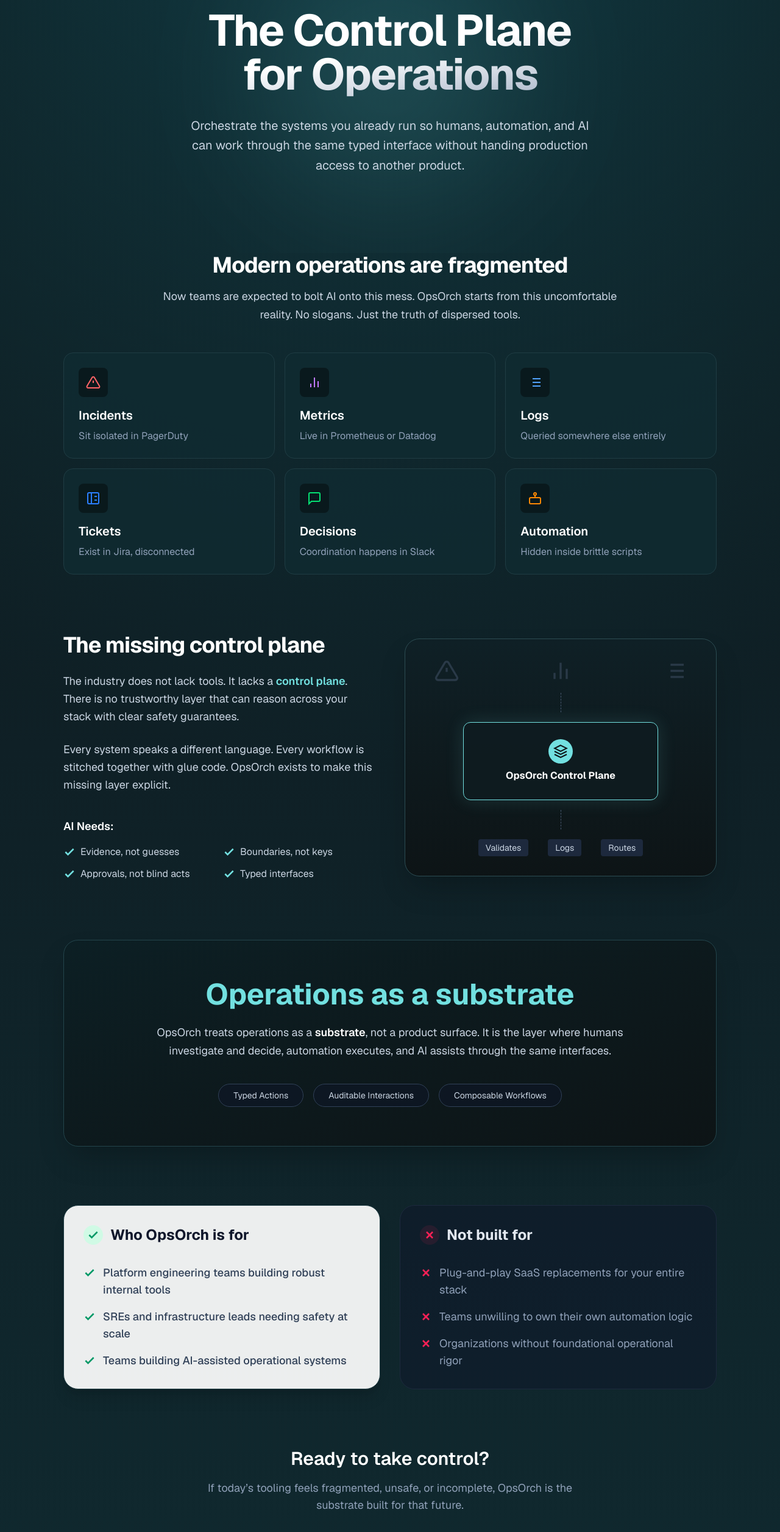
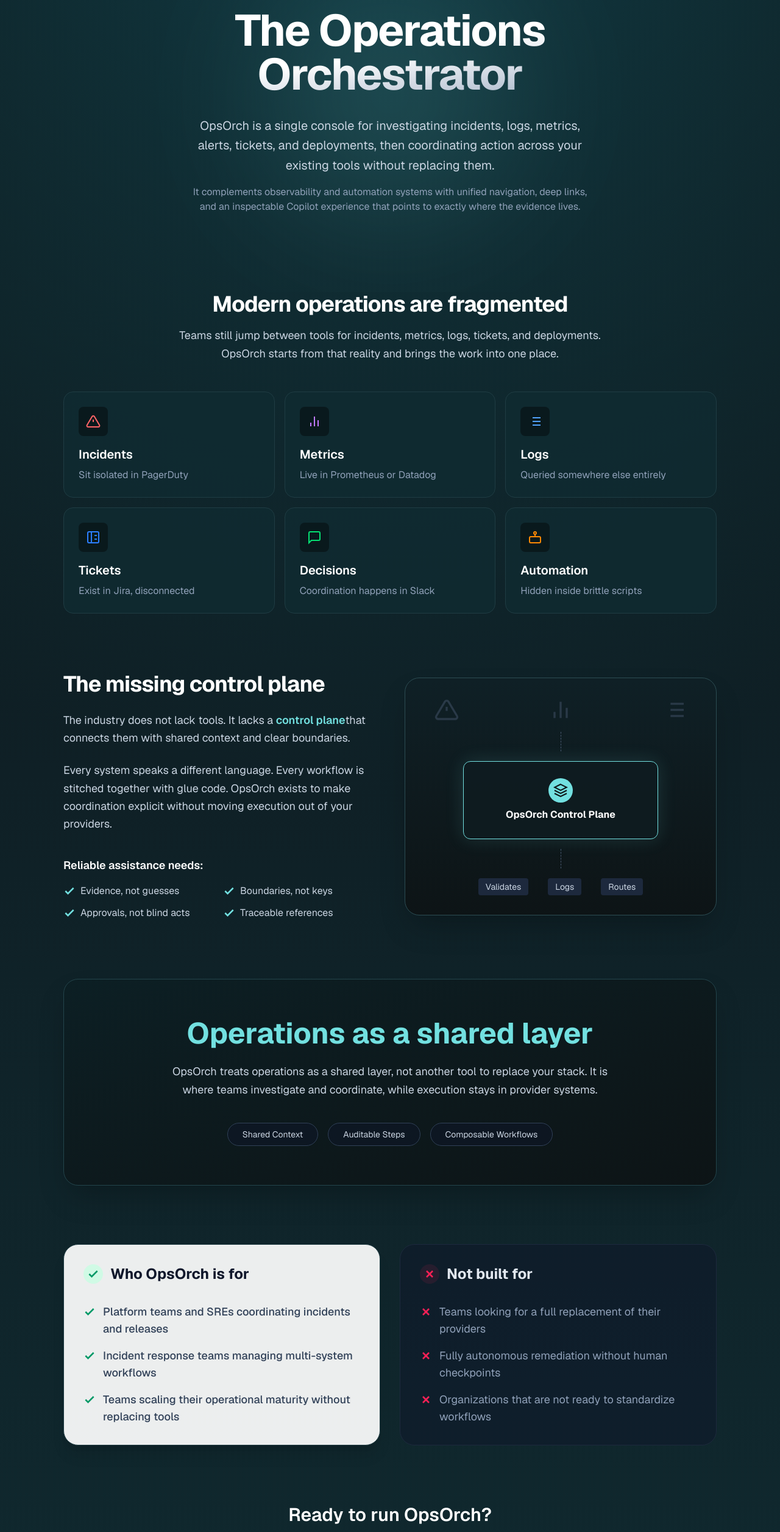
Before and after one commit to OpsOrch/opsorch-com, a Next.js app: page /about in a window 1280 px wide. Shown: the part 234-2746 px from the top of the page at 61% size. Built offline with nearby package versions, Linux system fonts and the light colour scheme.

Commit message:
Updated with new pillar.

```diff
--- a/app/about/page.tsx
+++ b/app/about/page.tsx
@@ -7,7 +7,7 @@
 export const metadata: Metadata = {
     title: "About OpsOrch",
     description:
-        "Understand the OpsOrch philosophy: unify fractured operations, introduce a safe control plane for AI, and treat ops as a substrate built for platform teams.",
+        "Why OpsOrch exists: unify investigation and coordination in one console while keeping execution in your existing tools.",
     alternates: {
         canonical: pageUrl,
     },
@@ -15,7 +15,7 @@
         url: pageUrl,
         title: "About OpsOrch",
         description:
-            "Why OpsOrch exists, what problem it solves, and who it is built for across platform, SRE, and AI-ops teams.",
+            "Why OpsOrch exists, what it solves, and who it is built for across platform, SRE, and incident response teams.",
     },
 };
 
@@ -111,7 +111,7 @@
                                 "@type": "AboutPage",
                                 name: "About OpsOrch",
                                 description:
-                                    "Details on OpsOrch's mission to unify incidents, logs, metrics, tickets, messaging, and services.",
+                                    "Details on OpsOrch's mission to unify investigation and coordination across operational tools.",
                                 url: pageUrl,
                                 isPartOf: {
                                     "@type": "WebSite",
@@ -131,12 +131,16 @@
                         Our Mission
                     </p>
                     <h1 className="bg-gradient-to-br from-white via-white to-slate-400 bg-clip-text text-5xl font-bold tracking-tight text-transparent sm:text-7xl">
-                        The Control Plane <br className="hidden sm:block" />
-                        for Operations
+                        The Operations <br className="hidden sm:block" />
+                        Orchestrator
                     </h1>
                     <p className="mx-auto mt-8 max-w-2xl text-xl leading-relaxed text-slate-300">
-                        Orchestrate the systems you already run so humans, automation, and AI can work through the same typed
-                        interface without handing production access to another product.
+                        OpsOrch is a single console for investigating incidents, logs, metrics, alerts, tickets, and deployments,
+                        then coordinating action across your existing tools without replacing them.
+                    </p>
+                    <p className="mx-auto mt-4 max-w-2xl text-base text-slate-400">
+                        It complements observability and automation systems with unified navigation, deep links, and an inspectable Copilot
+                        experience that points to exactly where the evidence lives.
                     </p>
                 </div>
                 {/* Background glow effects */}
@@ -150,8 +154,8 @@
                     <div className="mb-12 md:text-center">
                         <SectionHeading>Modern operations are fragmented</SectionHeading>
                         <SectionText className="mt-4 max-w-3xl md:mx-auto">
-                            Now teams are expected to bolt AI onto this mess. OpsOrch starts from this uncomfortable
-                            reality. No slogans. Just the truth of dispersed tools.
+                            Teams still jump between tools for incidents, metrics, logs, tickets, and deployments. OpsOrch starts
+                            from that reality and brings the work into one place.
                         </SectionText>
                     </div>
 
@@ -180,18 +184,18 @@
                     <div className="space-y-6">
                         <SectionHeading>The missing control plane</SectionHeading>
                         <SectionText>
-                            The industry does not lack tools. It lacks a <span className="text-[var(--accent)] font-semibold">control plane</span>.
-                            There is no trustworthy layer that can reason across your stack with clear safety guarantees.
+                            The industry does not lack tools. It lacks a <span className="text-[var(--accent)] font-semibold">control plane</span>
+                            that connects them with shared context and clear boundaries.
                         </SectionText>
                         <SectionText>
                             Every system speaks a different language. Every workflow is stitched together with glue code.
-                            OpsOrch exists to make this missing layer explicit.
+                            OpsOrch exists to make coordination explicit without moving execution out of your providers.
                         </SectionText>
 
                         <div className="pt-4">
-                            <h3 className="text-lg font-semibold text-white">AI Needs:</h3>
+                            <h3 className="text-lg font-semibold text-white">Reliable assistance needs:</h3>
                             <ul className="mt-4 grid gap-3 sm:grid-cols-2">
-                                {["Evidence, not guesses", "Boundaries, not keys", "Approvals, not blind acts", "Typed interfaces"].map((req) => (
+                                {["Evidence, not guesses", "Boundaries, not keys", "Approvals, not blind acts", "Traceable references"].map((req) => (
                                     <li key={req} className="flex items-center gap-2 text-slate-300">
                                         <Icons.Check className="h-5 w-5 text-[var(--accent)]" />
                                         <span>{req}</span>
@@ -233,14 +237,13 @@
                 {/* Operations as Substrate */}
                 <section className="relative overflow-hidden rounded-3xl border border-[#23444b] bg-gradient-to-br from-[#0c1f24] to-[#0d1416] px-8 py-16 text-center shadow-2xl md:px-16">
                     <div className="relative z-10 mx-auto max-w-3xl">
-                        <h2 className="text-3xl font-bold text-[#72e0e0] md:text-5xl">Operations as a substrate</h2>
+                        <h2 className="text-3xl font-bold text-[#72e0e0] md:text-5xl">Operations as a shared layer</h2>
                         <SectionText className="mt-6">
-                            OpsOrch treats operations as a <span className="font-semibold text-white">substrate</span>, not a product surface.
-                            It is the layer where humans investigate and decide, automation executes, and AI assists through
-                            the same interfaces.
+                            OpsOrch treats operations as a shared layer, not another tool to replace your stack.
+                            It is where teams investigate and coordinate, while execution stays in provider systems.
                         </SectionText>
                         <div className="mt-10 flex flex-wrap justify-center gap-4">
-                            {["Typed Actions", "Auditable Interactions", "Composable Workflows"].map((tag) => (
+                            {["Shared Context", "Auditable Steps", "Composable Workflows"].map((tag) => (
                                 <span key={tag} className="rounded-full border border-slate-700 bg-slate-900/50 px-6 py-2 text-sm text-slate-300 backdrop-blur-sm">
                                     {tag}
                                 </span>
@@ -260,9 +263,9 @@
                         </h3>
                         <ul className="mt-8 space-y-4">
                             {[
-                                "Platform engineering teams building robust internal tools",
-                                "SREs and infrastructure leads needing safety at scale",
-                                "Teams building AI-assisted operational systems",
+                                "Platform teams and SREs coordinating incidents and releases",
+                                "Incident response teams managing multi-system workflows",
+                                "Teams scaling their operational maturity without replacing tools",
                             ].map((item) => (
                                 <li key={item} className="flex items-start gap-3 text-lg font-medium text-slate-700">
                                     <Icons.Check className="mt-1 h-5 w-5 shrink-0 text-emerald-600" />
@@ -281,9 +284,9 @@
                         </h3>
                         <ul className="mt-8 space-y-4">
                             {[
-                                "Plug-and-play SaaS replacements for your entire stack",
-                                "Teams unwilling to own their own automation logic",
-                                "Organizations without foundational operational rigor",
+                                "Teams looking for a full replacement of their providers",
+                                "Fully autonomous remediation without human checkpoints",
+                                "Organizations that are not ready to standardize workflows",
                             ].map((item) => (
                                 <li key={item} className="flex items-start gap-3 text-lg text-slate-400">
                                     <Icons.Cross className="mt-1 h-5 w-5 shrink-0 text-rose-500" />
@@ -296,16 +299,16 @@
 
                 {/* CTA */}
                 <section className="text-center">
-                    <h2 className="text-3xl font-semibold text-white">Ready to take control?</h2>
+                    <h2 className="text-3xl font-semibold text-white">Ready to run OpsOrch?</h2>
                     <p className="mx-auto mt-4 max-w-2xl text-lg text-slate-400">
-                        If today&rsquo;s tooling feels fragmented, unsafe, or incomplete, OpsOrch is the substrate built for that future.
+                        If today&rsquo;s tooling feels fragmented, OpsOrch gives teams one place to investigate and coordinate action.
                     </p>
                     <div className="mt-8">
                         <Link
                             href="/docs/quick-start"
                             className="group inline-flex items-center gap-2 rounded-full bg-[var(--accent)] px-8 py-4 text-lg font-bold text-[var(--background)] transition-transform hover:scale-105"
                         >
-                            Get Started
+                            Run locally
                             <span className="transition-transform group-hover:translate-x-1">&rarr;</span>
                         </Link>
                     </div>
--- a/app/page.tsx
+++ b/app/page.tsx
@@ -70,19 +70,24 @@
 
 const pillars = [
   {
-    title: "Observe",
-    body: "Aggregate telemetry from incidents, logs, metrics, and team ownership with shared context and deep links back to source systems.",
-    metric: "7+ data planes",
+    title: "Investigate",
+    body: "Bring incidents, logs, metrics, alerts, tickets, and deployments into one console with shared context.",
+    metric: "One place",
   },
   {
-    title: "Decide",
-    body: "Sort signal from noise, understand impact, and determine the right course of action before anything escalates.",
-    metric: "1 source of truth",
+    title: "Coordinate",
+    body: "Align people and steps with Plans and Runs, including manual checks, approvals, and clear guidance.",
+    metric: "Guided runs",
   },
   {
-    title: "Automate",
-    body: "Trigger service owners, create tickets, and kick off runbooks through adapter integrations and MCP tools.",
-    metric: "Minutes to action",
+    title: "Act",
+    body: "Work in your existing tools using Open in tool links while OpsOrch tracks progress.",
+    metric: "Provider-owned",
+  },
+  {
+    title: "Integrate",
+    body: "Enhance what you already use with unified navigation, provider deep links, and inspectable Copilot evidence.",
+    metric: "Plugs in",
   },
 ];
 
@@ -94,12 +99,12 @@
           <div className="flex-1 space-y-5">
             <div className="flex items-center gap-3">
               <Image src="/OpsOrch.png" alt="OpsOrch logo" width={56} height={56} className="rounded-2xl" priority />
-              <p className="opsorch-tag">Unified Ops Platform</p>
+              <p className="opsorch-tag">Operations Orchestrator</p>
             </div>
-            <h1 className="text-4xl font-semibold text-white md:text-5xl">Run resilient operations with OpsOrch</h1>
+            <h1 className="text-4xl font-semibold text-white md:text-5xl">One place to investigate and coordinate operations</h1>
             <p className="max-w-2xl text-lg text-slate-200">
-              OpsOrch stitches together telemetry, incident response, team ownership, and automation so teams can see, decide, and act with
-              confidence. It brings every signal and every action point into one calm, cohesive surface where operators can move from detection to resolution without breaking flow.
+              OpsOrch is an Operations Orchestrator: a single console for investigating incidents, logs, metrics, alerts, tickets, and
+              deployments, then coordinating action across your existing tools.
             </p>
             <div className="flex flex-wrap gap-4">
               <Link
@@ -123,7 +128,7 @@
           </div>
         </header>
 
-        <section className="opsorch-grid lg:grid-cols-3">
+        <section className="opsorch-grid lg:grid-cols-4">
           {pillars.map((pillar) => (
             <div key={pillar.title} className="opsorch-card border-[#1f3c43] p-6 transition hover:-translate-y-1">
               <p className="text-sm font-semibold text-[#72e0e0]">{pillar.metric}</p>
```
Also changed, not shown: app/docs/page.tsx (+16 -4 lines).
